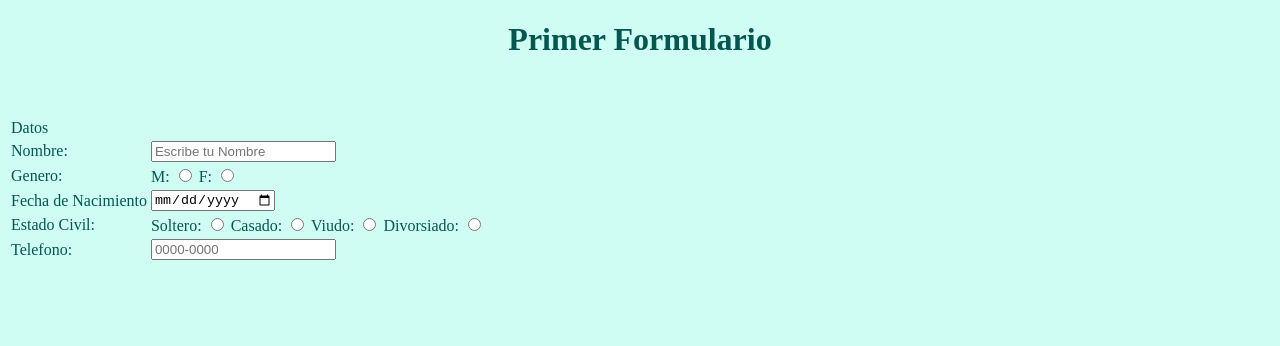
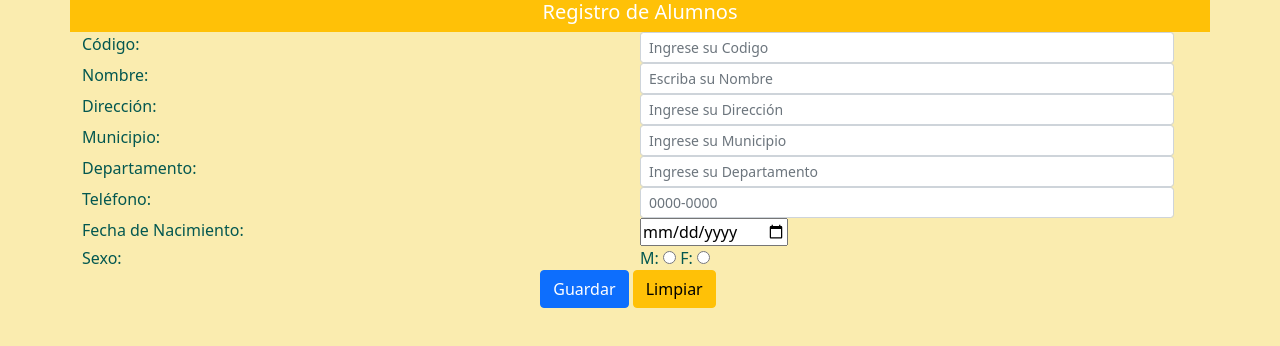
Before and after one commit to EuCisneros/P-IV2021CLASE1, a plain HTML site: page index.html in a window 1280 px wide. Drawn offline with nearby package versions, Linux system fonts and the light colour scheme.

Commit message:
Creacion Registro de Alumnos con Vue.js y Bootstrap

```diff
--- a/estilos.css
+++ b/estilos.css
@@ -1,6 +1,6 @@
 /*reglas de estilos*/
 body{
-    background: #cffdf3;
+    background: #faecaf;
     color: rgb(3, 87, 80);
 
 
--- a/index.html
+++ b/index.html
@@ -5,59 +5,79 @@
     <meta charset="UTF-8"><!--definimos la codificacion del documento -->
     <meta http-equiv="X-UA-Compatible" content="IE=edge">
     <meta name="viewport" content="width=device-width, initial-scale=1.0"><!--que se adapte al tamaño del dispositiva-->
-    <title>Mi primera App Web</title><!--titulo de la aplicacion en la ventana del navegador-->
-   <link rel="stylesheet" href="estilos.css">
+    <title>Registro Estudiantil</title><!--titulo de la aplicacion en la ventana del navegador-->
+    <link href="https://cdn.jsdelivr.net/npm/bootstrap@5.0.0-beta3/dist/css/bootstrap.min.css" rel="stylesheet" integrity="sha384-eOJMYsd53ii+scO/bJGFsiCZc+5NDVN2yr8+0RDqr0Ql0h+rP48ckxlpbzKgwra6" crossorigin="anonymous">
+    <link rel="stylesheet" href="estilos.css">
 </head>
 <body><!--cuerpo de mi documento-->
-  <center>
-    <h1>Primer Formulario</h1> <br>
-    <br>
-   </center>
-   <form action="" id="frmSaludo" method="POST">
-     <table>
-       <thead>
-         <tr>
-           <td colspan="2">Datos</td>
-         </tr>
-       </thead>
-       <tbody>
+  <div id="AppRegAlumnos"class="container">
+      <form>
+         <div class="row">
+             <div class="col-sm text-center text-white bg-warning">
+                 <h5>Registro de Alumnos</h5>
+            </div>
+              <div class="row">
+                  <div class="col-sm">Código:</div>
+                  <div class="col-sm">
+                     <input placeholder="Ingrese su Codigo" required pattern="^[A-Z]{4}[0-9]{6}" type="text" class="form-control form-control-sm">
+                  </div>
+              </div>
+              <div class="row">
+                  <div class="col-sm">Nombre:</div>
+                  <div class="col-sm">
+                    <input placeholder="Escriba su Nombre" type="text" class="form-control form-control-sm">
+                  </div>
+              </div>
+              <div class="row">
+                <div class="col-sm">Dirección:</div>
+                <div class="col-sm">
+                  <input placeholder="Ingrese su Dirección" type="text" class="form-control form-control-sm">
+                </div>
+              </div>
+              <div class="row">
+                <div class="col-sm">Municipio:</div>
+                <div class="col-sm">
+                  <input placeholder="Ingrese su Municipio" type="text" class="form-control form-control-sm">
+                </div>
+              </div>
+              <div class="row">
+                <div class="col-sm">Departamento:</div>
+                <div class="col-sm">
+                  <input placeholder="Ingrese su Departamento" type="text" class="form-control form-control-sm">
+                </div>
+              </div>
+              <div class="row">
+                <div class="col-sm">Teléfono:</div>
+                <div class="col-sm">
+                  <input placeholder="0000-0000" required pattern="[0-9]{4}-[0-9]{4}" type="text" class="form-control form-control-sm">
+                </div>
+              </div>
+              <div class="row">
+                <div class="col-sm">Fecha de Nacimiento:</div>
+                <div class="col-sm">
+                    <input type="date">
+                </div>
+              </div>
+              <div class="row">
+                <div class="col-sm">Sexo:</div>
+                <div class="col-sm">
+                    M: <input type="radio" name="optGenero" id="optMasculino">
+                    F: <input type="radio" name="optGenero" id="optFemenino">
+                </div>
+              </div>
+              <div class="row">
+                  <div class="col-sm text-center">
+                      <input type="submit" value="Guardar" class="btn btn-primary">
+                      <input type="reset" value="Limpiar" class="btn btn-warning">
+                  </div>
+              </div>
+         </div>
+     </form>
+  </div>
 
-         <tr>
 
-           <td>Nombre:</td>
-           <td><input placeholder="Escribe tu Nombre" v-model="saludo" type="text" name="txtsaludo" id="txtsaludo"></td>
-         </tr>
-
-         <tr>
-           <td>Genero:</td>
-           <td>
-            M: <input type="radio" name="optGenero" id="optMasculino">
-            F: <input type="radio" name="optGenero" id="optFemenino">
-           </td>
-         </tr>
-         <tr>
-          <td>Fecha de Nacimiento</td>
-          <td>
-            <input type="date">
-          </td>
-        </tr>
-         <tr>
-           <td>Estado Civil:</td>
-           <td>
-            Soltero: <input type="radio" name="optEstado" id="optSoltero">
-            Casado: <input type="radio" name="optEstado" id="optCaseado">
-            Viudo: <input type="radio" name="optEstado" id="optViudo">
-            Divorsiado: <input type="radio" name="optEstado" id="optDivorsiado">
-            </td>
-          </tr>
-         <tr>
-           <td>Telefono:</td>
-           <td><input placeholder="0000-0000" pattern=[0-9]{4}-[0-9]{4}" type="tel" > </td>
-         </tr>
-       </tbody>
-     </table>
-   </form>
 
    <script src="https://cdn.jsdelivr.net/npm/vue@2.6.12/dist/vue.js"></script>
+   <script src="main.js"></script>
 </body>
 </html>
--- a/main.js
+++ b/main.js
@@ -1,5 +1,8 @@
 var appVue = new Vue({
+    el:'#AppRegAlumnos',
+    data:{
 
+    }
 
 
 });
```
